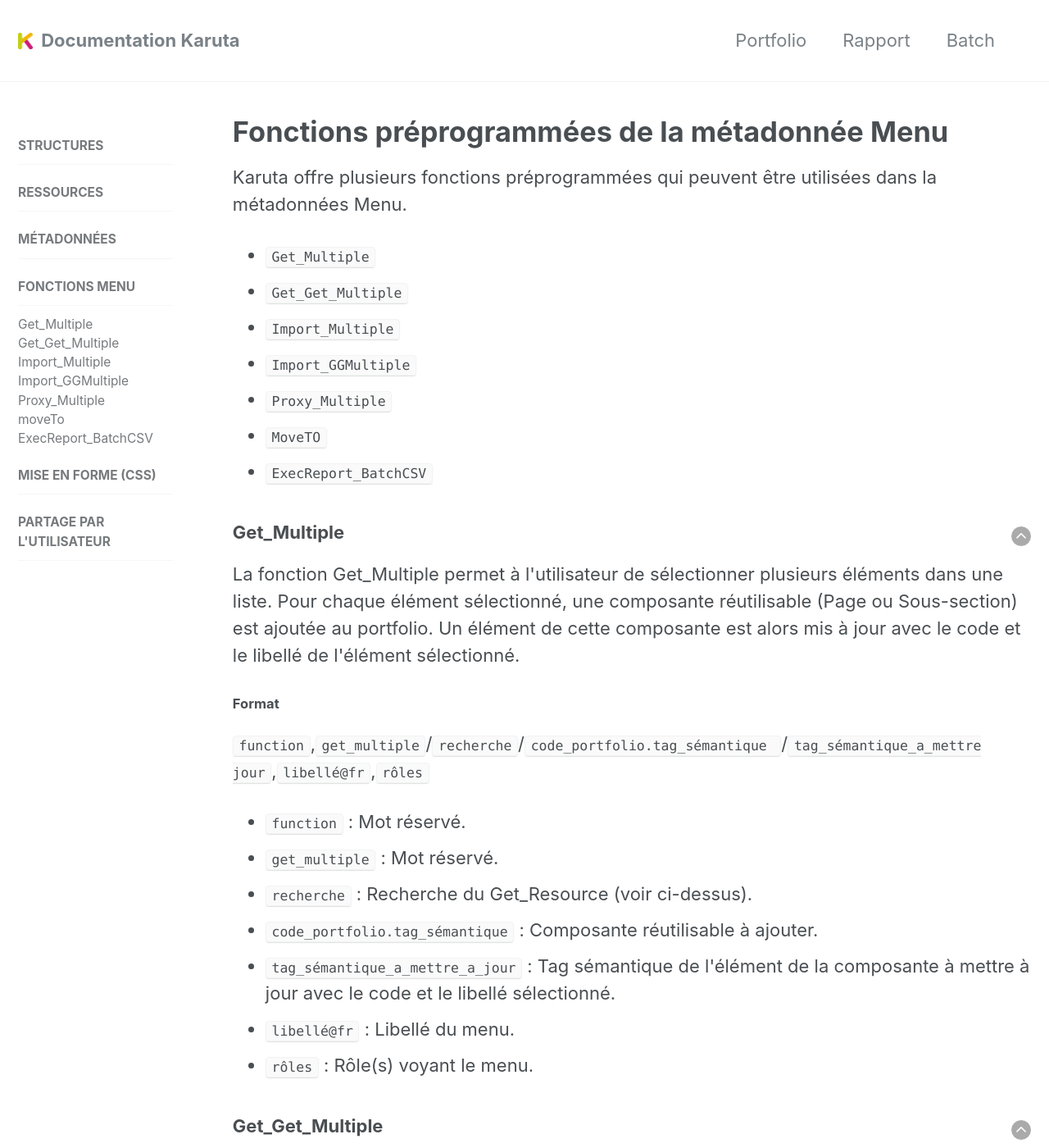
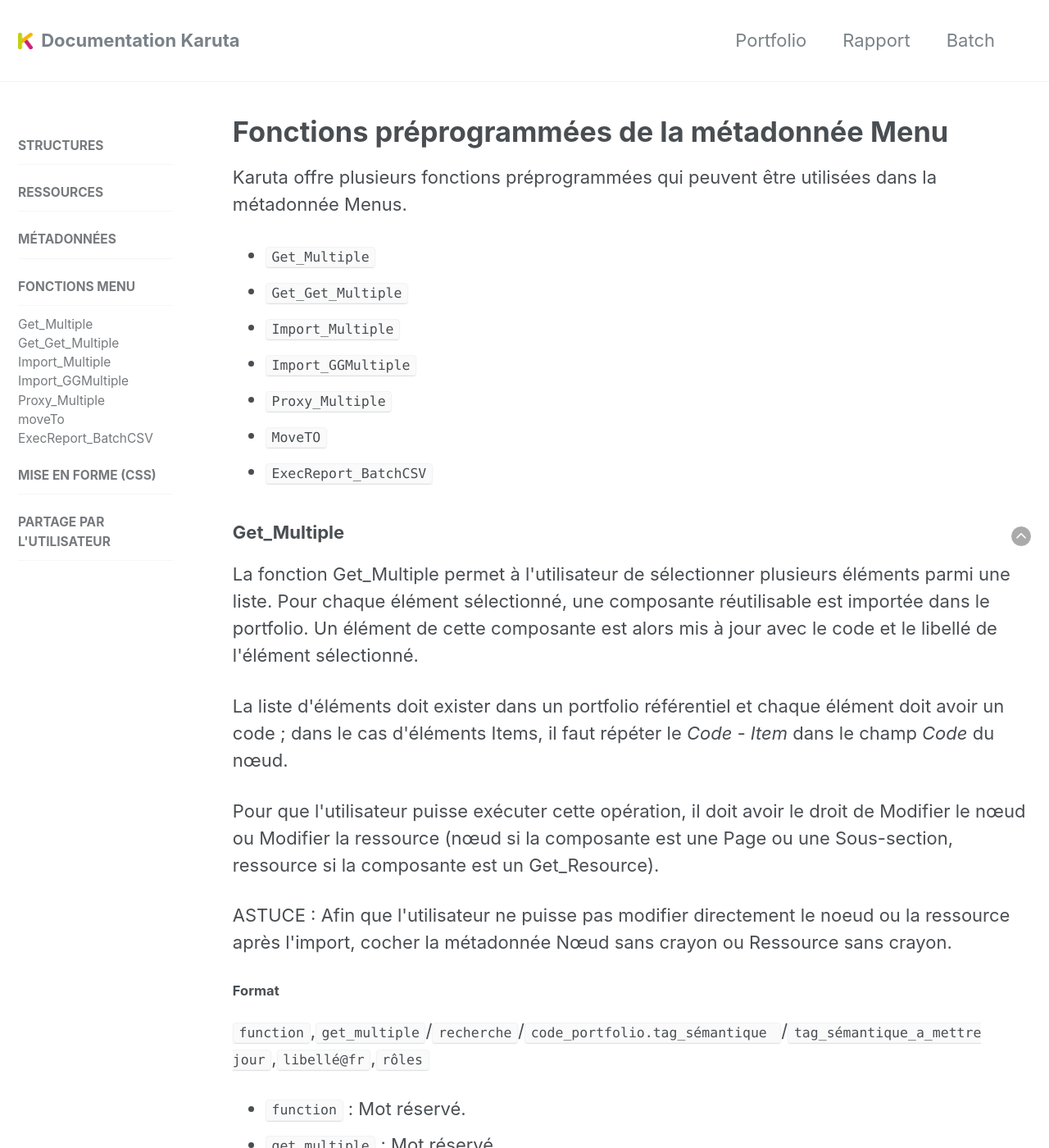
Before and after one commit to karutaproject/karuta-frontend-documentation, a Jekyll site: the page built from _pages/functions_fr.html, in a window 1280 px wide and 1400 px high. Shown: the whole window at 82% size. Built offline with Jekyll 4.4.1, drawn with Linux system fonts in a browser that asks for light colours.

Commit message:
corrections

```diff
--- a/_pages/functions_fr.html
+++ b/_pages/functions_fr.html
@@ -5,7 +5,7 @@
 sidebar:
  nav: "functions_fr"
 ---
-<p>Karuta offre plusieurs fonctions préprogrammées qui peuvent être utilisées dans la métadonnées Menu.</p>
+<p>Karuta offre plusieurs fonctions préprogrammées qui peuvent être utilisées dans la métadonnée Menus.</p>
 <ul>
 	<li><code><a href='#get_multiple'>Get_Multiple</a></code></li>
 	<li><code><a href='#get_get_multiple'>Get_Get_Multiple</a></code></li>
@@ -20,10 +20,24 @@
 	<a style='float:right' href='#top'><img src='../assets/img/arrow-up.png'/></a>
 	<h3 id='get_multiple'>Get_Multiple</h3>
 	<p>
-		La fonction Get_Multiple permet à l'utilisateur de sélectionner plusieurs éléments dans une liste.
-		Pour chaque élément sélectionné, une composante réutilisable  (Page ou Sous-section) est ajoutée au
-		portfolio. Un élément de cette composante est alors mis à jour avec le code et le libellé de l'élément
-		sélectionné.
+		La fonction Get_Multiple permet à l'utilisateur de sélectionner plusieurs éléments parmi une
+		liste. Pour chaque élément sélectionné, une composante réutilisable est importée dans le
+		portfolio. Un élément de cette composante est alors mis à jour avec le code et le libellé de
+		l'élément sélectionné.
+	<p>
+	</p>
+		La liste d'éléments doit exister dans un portfolio référentiel et chaque élément doit avoir un
+		code&nbsp;; dans le cas d'éléments Items, il faut répéter le <i>Code&nbsp;- Item</i> dans le champ
+		<i>Code</i> du nœud.
+	<p>
+	</p>
+		Pour que l'utilisateur puisse exécuter cette opération, il doit avoir le droit de Modifier le nœud
+		ou Modifier la ressource (nœud si la composante est une Page ou une Sous-section, ressource si la
+		composante est un Get_Resource).
+	<p>
+	</p>
+		ASTUCE&nbsp;: Afin que l'utilisateur ne puisse pas modifier directement le noeud ou la ressource
+		après l'import, cocher la métadonnée Nœud sans crayon ou Ressource sans crayon.
 	</p>
 	<h4>Format</h4>
 	<p>
--- a/_pages/metadata_fr.html
+++ b/_pages/metadata_fr.html
@@ -33,7 +33,7 @@
 <h4>Nœud</h4>
 <ul>
 	<li><code><a href='#semantictag'>Tag sémantique</a></code></li>
-	<li><code><a href='#asmstructure'>Code</a></code></li>
+	<li><code><a href='#code'>Code</a></code></li>
 	<li><code><a href='#multilingual-node'>Nœud multilingue</a></code></li>
 	<li><code><a href='#multilingual-resource'>Ressource multilingue</a></code></li>
 	<li><code><a href='#encript-resource'>Encrypter la ressource</a></code></li>
@@ -97,7 +97,7 @@
 
 <article>
 	<a style='float:right' href='#top'><img src='../assets/img/arrow-up.png'/></a>
-	<h3 id='asmstructure'>Code</h3>
+	<h3 id='code'>Code</h3>
 	<p>
 		Le plus souvent attribué aux éléments Item et Sous-section pour ensuite être utilisé dans les
 		listes déroulantes (éléments Get_Resource et Get_Get_Resource) et les boîtes de choix multiples
```
